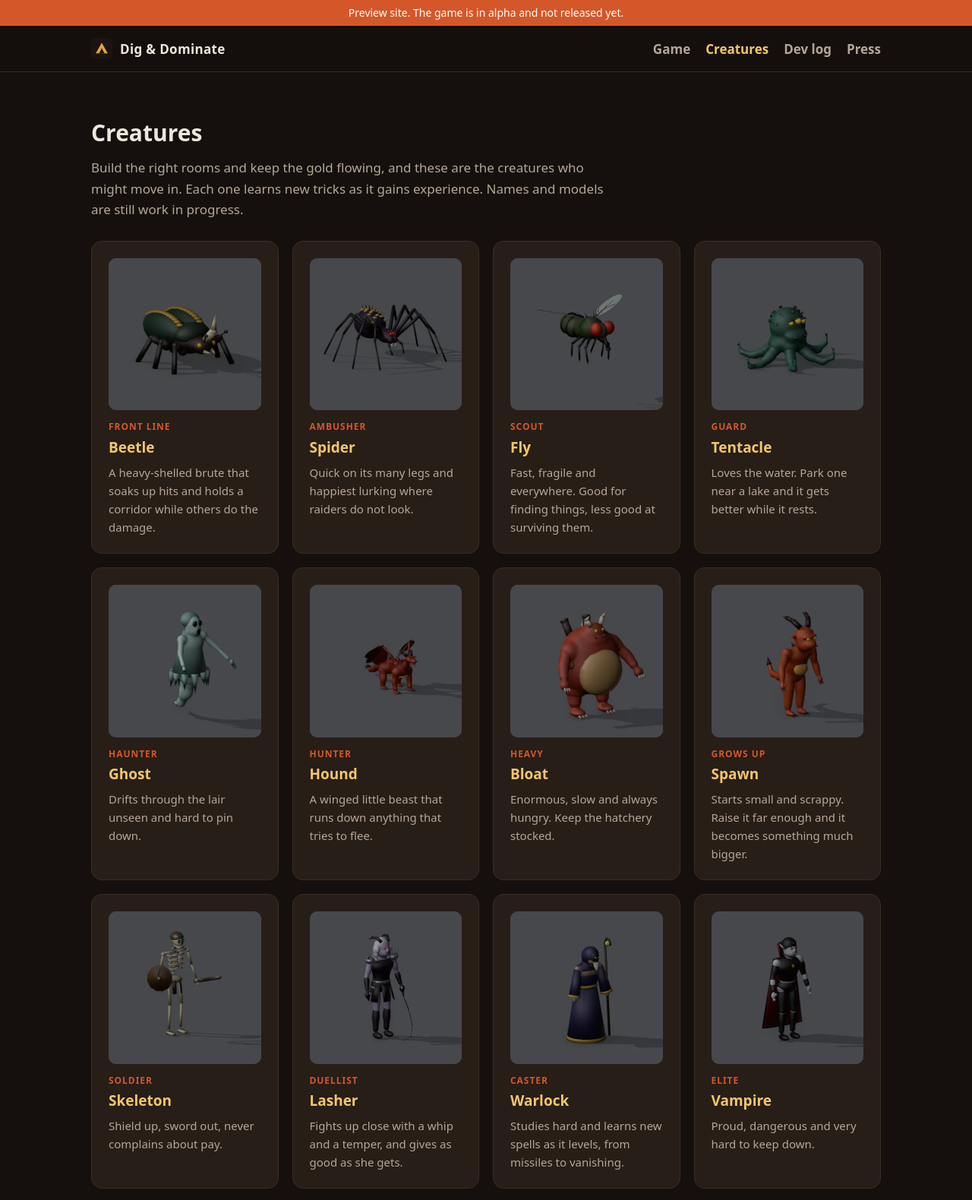
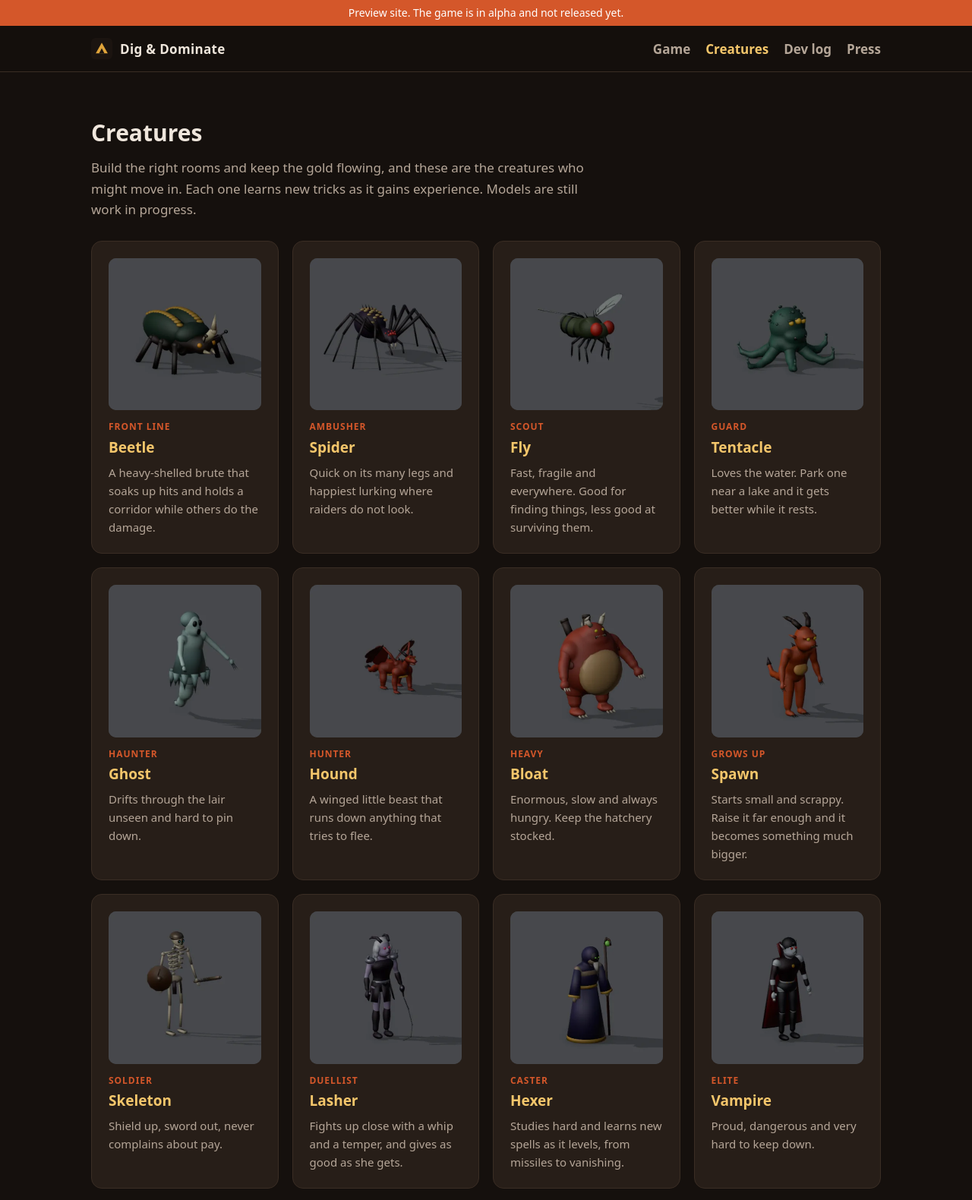
Before and after one commit to Ziggista/dig-dominate-web, an Astro site: page /creatures in a window 1280 px wide. Shown: the top 1580 px of the page at 76% size. Built offline with nearby package versions, Linux system fonts and the light colour scheme; Astro itself is replaced by a stand-in of ours.

Commit message:
Use the game's creature names on the Creatures page (#9)
Claude-Session: https://claude.ai/code/session_01DWQN1NHCANehh9gsSTgVqR

Co-authored-by: Claude <noreply@anthropic.com>

```diff
--- a/src/creatures.ts
+++ b/src/creatures.ts
@@ -1,4 +1,5 @@
-// Working names for the creature models. Text is the game's own; no stats from any other game.
+// Names follow the game's own creature kinds (capitalised kind key), except where a name matches
+// the original game's: Mistress -> Lasher, Warlock -> Hexer. Text is the game's own.
 export const creatures = [
   { id: 'beetle', name: 'Beetle', role: 'Front line', text: 'A heavy-shelled brute that soaks up hits and holds a corridor while others do the damage.' },
   { id: 'spider', name: 'Spider', role: 'Ambusher', text: 'Quick on its many legs and happiest lurking where raiders do not look.' },
@@ -10,7 +11,7 @@ export const creatures = [
   { id: 'spawn', name: 'Spawn', role: 'Grows up', text: 'Starts small and scrappy. Raise it far enough and it becomes something much bigger.' },
   { id: 'skeleton', name: 'Skeleton', role: 'Soldier', text: 'Shield up, sword out, never complains about pay.' },
   { id: 'lasher', name: 'Lasher', role: 'Duellist', text: 'Fights up close with a whip and a temper, and gives as good as she gets.' },
-  { id: 'warlock', name: 'Warlock', role: 'Caster', text: 'Studies hard and learns new spells as it levels, from missiles to vanishing.' },
+  { id: 'hexer', name: 'Hexer', role: 'Caster', text: 'Studies hard and learns new spells as it levels, from missiles to vanishing.' },
   { id: 'vampire', name: 'Vampire', role: 'Elite', text: 'Proud, dangerous and very hard to keep down.' },
   { id: 'reaper', name: 'Reaper', role: 'Champion', text: 'The terror of every hero party. Keep it busy, or it will find something to do.' },
 ];
--- a/src/pages/creatures.astro
+++ b/src/pages/creatures.astro
@@ -6,7 +6,7 @@ import { creatures } from '../creatures';
   <section>
     <div class="wrap">
       <h2>Creatures</h2>
-      <p class="sub">Build the right rooms and keep the gold flowing, and these are the creatures who might move in. Each one learns new tricks as it gains experience. Names and models are still work in progress.</p>
+      <p class="sub">Build the right rooms and keep the gold flowing, and these are the creatures who might move in. Each one learns new tricks as it gains experience. Models are still work in progress.</p>
       <div class="creature-grid">
         {creatures.map((c) => (
           <article class="card creature">
```
Also changed, not shown: public/creatures/hexer.webp (renamed from public/creatures/warlock.webp).
